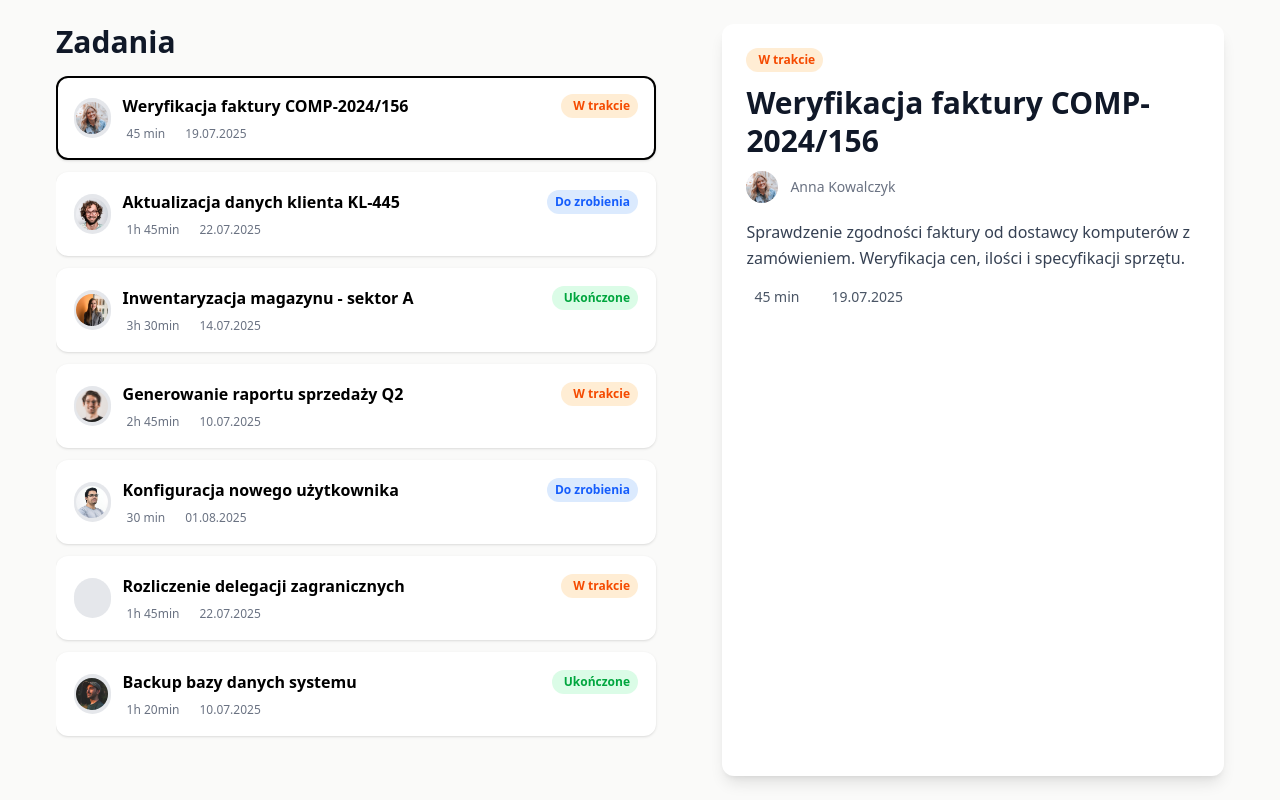
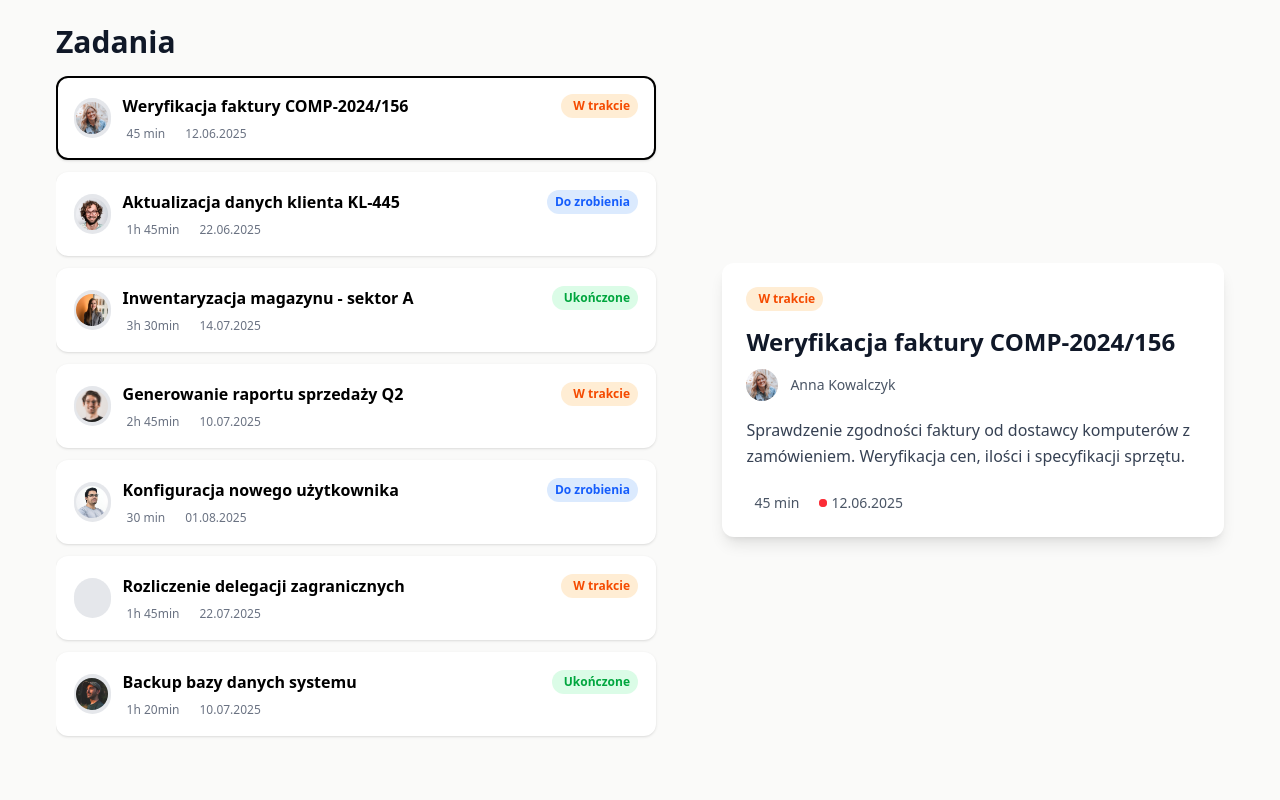
Before and after one commit to Pietrewicz/frontend-rekrutacja, an Angular app: page / in a window 1280 px wide. Both pictures are taken after a click on the button 604 px from the left and 118 px from the top of the page. Built offline with nearby package versions, Linux system fonts and the light colour scheme; some icons are missing.

Commit message:
Poprawka wysokości details view na desktop, dodanie pingu do daty

```diff
--- a/src/app/tasks/views/task-details-view/task-details-view.component.css
+++ b/src/app/tasks/views/task-details-view/task-details-view.component.css
@@ -1,5 +1,17 @@
-/* Dodaj jeśli potrzebujesz dodatkowych stylów */
 :host {
   display: block;
   height: 100%;
 }
+
+@media (min-width: 768px) {
+  :host {
+    display: flex;
+    align-items: center;
+    height: 100%;
+  }
+
+  :host > div {
+    height: auto;
+    width: 100%;
+  }
+}
--- a/src/app/tasks/views/task-details-view/task-details-view.component.html
+++ b/src/app/tasks/views/task-details-view/task-details-view.component.html
@@ -1,14 +1,15 @@
 <div class="flex h-full flex-col">
   <!-- Desktop container -->
   <div
-    class="flex h-full w-full flex-col bg-white md:rounded-xl md:p-6 md:shadow-lg"
+    class="flex h-full w-full flex-col bg-white md:rounded-xl md:shadow-lg"
     [ngClass]="{
-      'p-0': screenIsMobile,
-      'max-w-2xl': !screenIsMobile,
+      'justify-between': screenIsMobile,
+      'md:p-6': !screenIsMobile,
     }"
   >
+    <div class="flex-1 px-6 pt-6 md:px-0 md:pt-0">
       <!-- Nagłówek i status -->
-    <div class="flex items-start justify-between p-6 pb-3 md:p-0 md:pb-3">
+      <div class="mb-4 flex items-start justify-between">
         <task-status [status]="task?.status"></task-status>
 
         <button
@@ -21,16 +22,12 @@
       </div>
 
       <!-- Tytuł -->
-    <h2
-      class="px-6 text-2xl leading-tight font-bold text-gray-900 md:px-0 md:text-3xl"
-    >
+      <h2 class="mb-3 text-2xl leading-tight font-bold text-gray-900">
         {{ task?.title }}
       </h2>
 
       <!-- Osoba przypisana -->
-    <div
-      class="mt-3 flex items-center gap-3 px-6 text-sm text-gray-500 md:px-0"
-    >
+      <div class="mb-4 flex items-center gap-3 text-sm text-gray-600">
         @if (task?.user) {
           <img
             [src]="'assets/img/' + task?.user?.avatar"
@@ -39,25 +36,40 @@
           />
           <span>{{ task?.user?.name }}</span>
         } @else {
-        <i class="iconoir-user-xmark text-xl text-gray-400"></i>
+          <div class="flex items-center gap-2 text-gray-400">
+            <i class="iconoir-user-xmark text-xl"></i>
             <span>Nie przypisano</span>
+          </div>
         }
       </div>
 
       <!-- Opis -->
-    <p class="mt-4 px-6 text-base leading-relaxed text-gray-700 md:px-0">
+      <p class="mb-6 text-base leading-relaxed text-gray-700">
         {{ task?.description }}
       </p>
 
       <!-- Szczegóły: czas i termin -->
-    <div class="mt-4 flex gap-6 px-6 text-sm text-gray-600 md:px-0">
-      <span class="flex items-center gap-2">
+      <div class="flex items-center gap-6 text-sm text-gray-600">
+        <div class="flex items-center gap-2">
           <i class="iconoir-clock text-base"></i>
           <span>{{ task?.time }}</span>
+        </div>
+        <div class="flex items-center gap-2">
+          <div class="relative">
+            <i class="iconoir-calendar text-base"></i>
+            @if (isOverdue()) {
+              <span class="absolute -top-1 -right-1 flex h-2 w-2">
+                <span
+                  class="absolute inline-flex h-full w-full animate-ping rounded-full bg-red-400 opacity-75"
+                ></span>
+                <span
+                  class="relative inline-flex h-2 w-2 rounded-full bg-red-500"
+                ></span>
               </span>
-      <span class="flex items-center gap-2">
-        <i class="iconoir-calendar text-base"></i>
-        <span>{{ task?.dueDate | date: "dd.MM.yyyy" }}</span>
+            }
+          </div>
+          <span>
+            {{ task?.dueDate | date: "dd.MM.yyyy" }}
           </span>
         </div>
       </div>
@@ -67,12 +79,14 @@
         <nav class="mt-auto border-t border-gray-200 bg-white px-6 py-4">
           <button
             (click)="onClose?.()"
-        class="mx-auto flex items-center text-base font-medium text-gray-700"
+            class="mx-auto flex items-center text-base text-gray-700"
             aria-label="Wróć do listy"
           >
-        <i class="iconoir-arrow-left mr-2 text-xl"></i>
+            <i class="iconoir-arrow-left mr-2 text-lg"></i>
             <span>Powrót do listy</span>
           </button>
         </nav>
       }
     </div>
+  </div>
+</div>
--- a/src/app/tasks/views/task-details-view/task-details-view.component.ts
+++ b/src/app/tasks/views/task-details-view/task-details-view.component.ts
@@ -1,5 +1,5 @@
 import { Component, Input } from '@angular/core';
-import { Task } from '../../models/task';
+import { Task, TaskStatus } from '../../models/task';
 import { TaskStatusComponent } from '../../components/task-status/task-status.component';
 import { CommonModule, DatePipe } from '@angular/common';
 
@@ -13,4 +13,13 @@ export class TaskDetailsViewComponent {
   @Input() task: Task | null = null;
   @Input() onClose?: () => void;
   @Input() screenIsMobile: boolean = false;
+
+  isOverdue(): boolean {
+    if (!this.task) return false;
+
+    const isNotCompleted = this.task.status !== TaskStatus.COMPLETED;
+    const isPastDue = new Date(this.task.dueDate) < new Date();
+
+    return isNotCompleted && isPastDue;
+  }
 }
--- a/src/app/tasks/views/task-list-view/task-list-view.component.ts
+++ b/src/app/tasks/views/task-list-view/task-list-view.component.ts
@@ -21,7 +21,7 @@ export class TaskListViewComponent {
         'Sprawdzenie zgodności faktury od dostawcy komputerów z zamówieniem. Weryfikacja cen, ilości i specyfikacji sprzętu.',
       status: TaskStatus.IN_PROGRESS,
       time: '45 min',
-      dueDate: new Date(2025, 6, 19),
+      dueDate: new Date(2025, 5, 12),
       user: {
         name: 'Anna Kowalczyk',
         avatar: 'av5_w.JPG',
@@ -34,7 +34,7 @@ export class TaskListViewComponent {
         'Aktualizacja adresu i danych kontaktowych klienta po przeprowadzce. Synchronizacja z systemem CRM i modułem wysyłek.',
       status: TaskStatus.TO_DO,
       time: '1h 45min',
-      dueDate: new Date(2025, 6, 22),
+      dueDate: new Date(2025, 5, 22),
       user: {
         name: 'Marcin Nowak',
         avatar: 'av1.JPG',
```
Also changed, not shown: 1 other file (tests, documents, lock files or other folders). Lines whose indentation alone changed are shown as unchanged.
